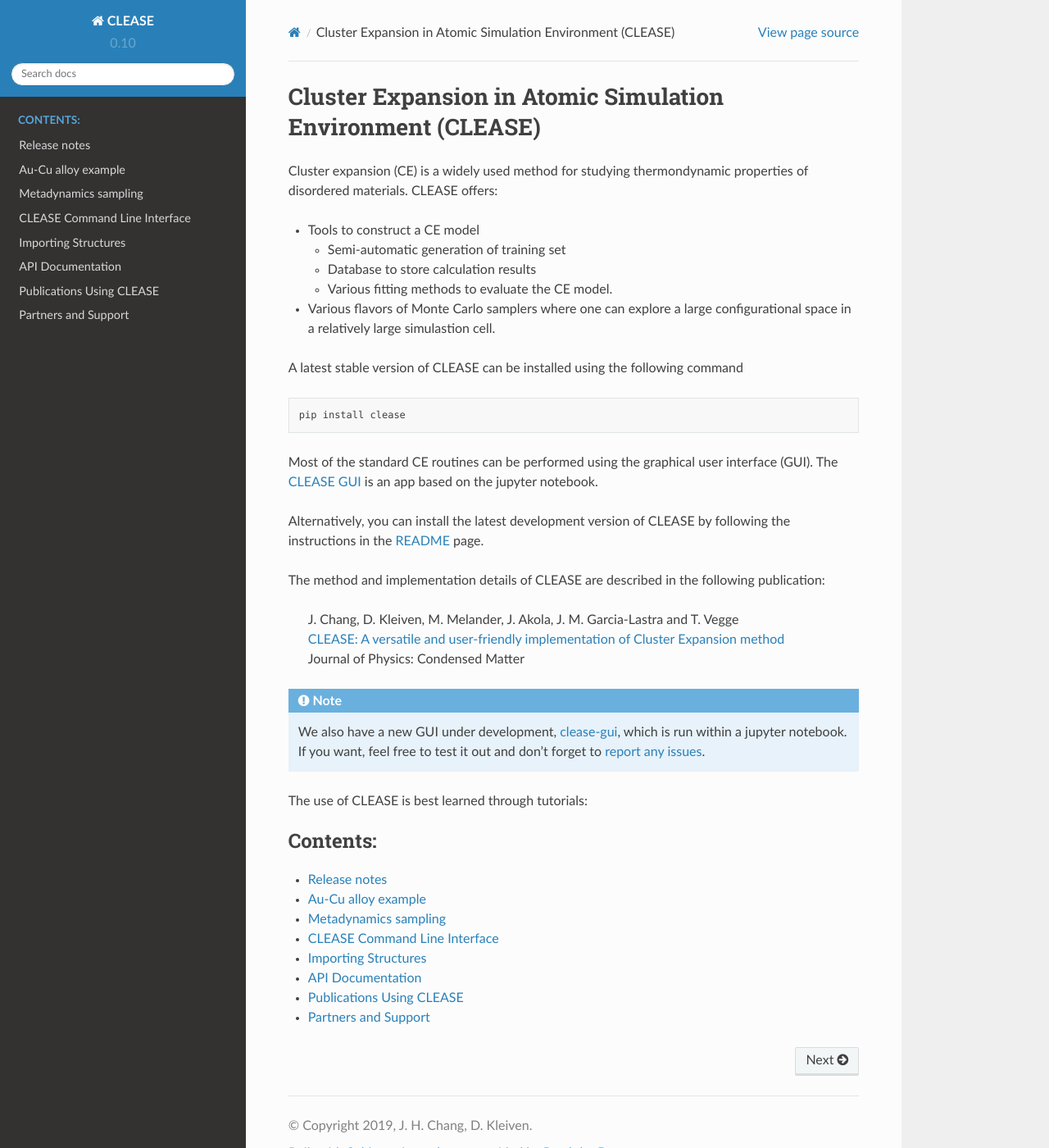
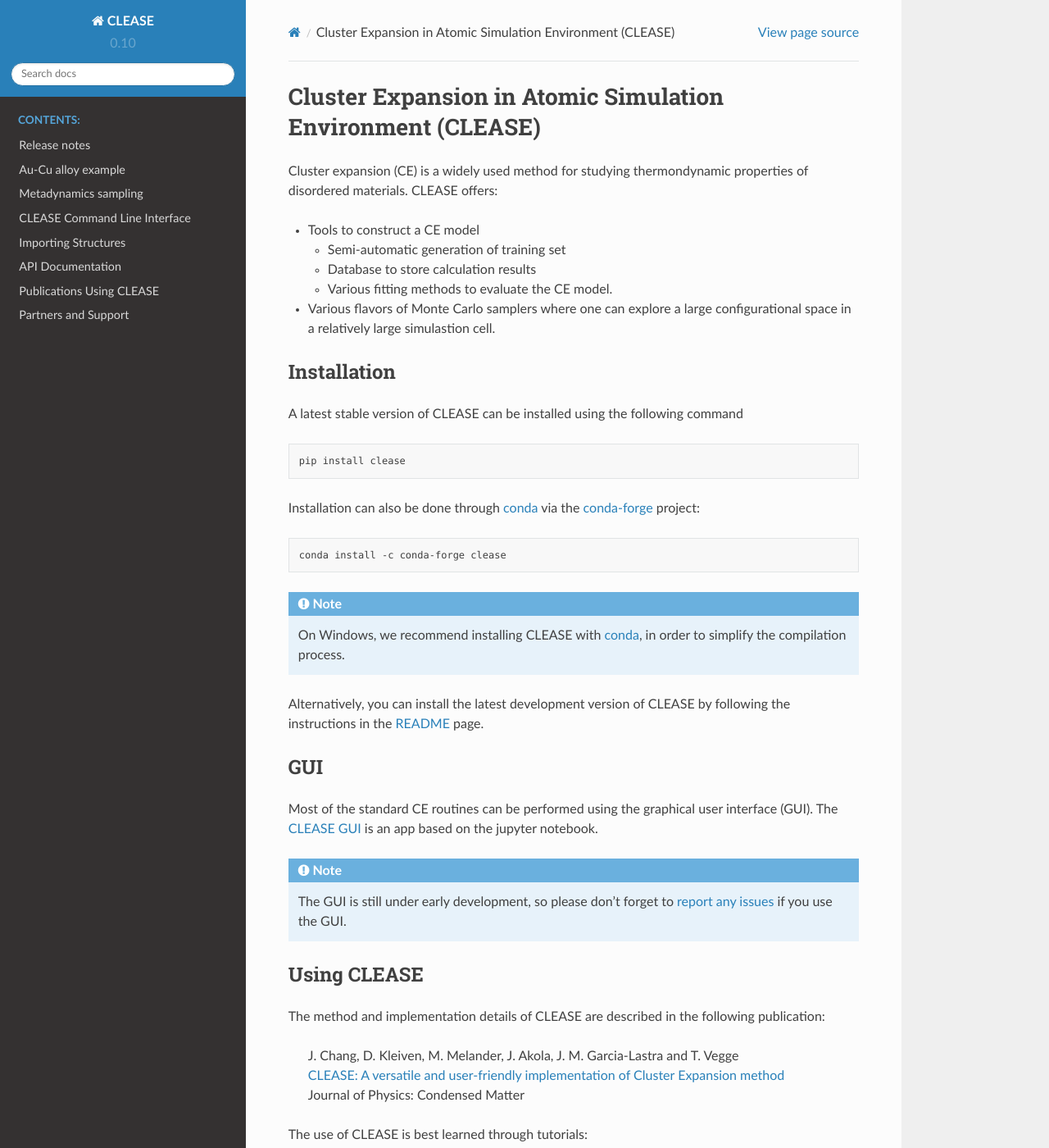
Before and after one commit to wuziqiqiqi/PD, a Sphinx documentation site: the page built from doc/source/index.rst, in a window 1280 px wide and 1400 px high. Shown: the whole window at 82% size. Built offline with Sphinx 7.4.7 and the Read the Docs theme 2.0.0, drawn with Linux system fonts in a browser that asks for light colours; pages that are not in the unit, such as notebooks, are missing from menus.

Commit message:
DOC: Document installation through conda, and recommend conda install for Windows users

```diff
--- a/doc/source/index.rst
+++ b/doc/source/index.rst
@@ -21,18 +21,46 @@ properties of disordered materials. CLEASE offers:
 * Various flavors of Monte Carlo samplers where one can explore a large
   configurational space in a relatively large simulastion cell.
 
+Installation
+------------
+
 A latest stable version of CLEASE can be installed using the following command
 
 .. code-block:: bash
 
     pip install clease
 
-Most of the standard CE routines can be performed using the graphical user
-interface (GUI). The `CLEASE GUI <https://gitlab.com/computationalmaterials/clease-gui>`_
-is an app based on the jupyter notebook.
+.. _conda: https://conda.io
+
+Installation can also be done through `conda`_ via the `conda-forge <https://conda-forge.org/>`_
+project:
+
+.. code-block:: bash
+
+   conda install -c conda-forge clease
+
+.. note::
+   On Windows, we recommend installing CLEASE with `conda`_,
+   in order to simplify the compilation process.
 
 Alternatively, you can install the latest development version of CLEASE by
 following the instructions in the `README <https://gitlab.com/computationalmaterials/clease/blob/master/README.md>`_ page.
+
+GUI
+---
+
+Most of the standard CE routines can be performed using the graphical user
+interface (GUI). The `CLEASE GUI <https://clease-gui.readthedocs.io>`_
+is an app based on the jupyter notebook.
+
+.. note::
+
+   The GUI is still under early development, so please don't forget to
+   `report any issues <https://gitlab.com/computationalmaterials/clease-gui/-/issues>`_
+   if you use the GUI.
+
+Using CLEASE
+-------------
 
 The method and implementation details of CLEASE are described in the following
 publication:
@@ -43,12 +71,6 @@ publication:
 
    __ https://doi.org/10.1088/1361-648X/ab1bbc
 
-
-.. note::
-   We also have a new GUI under development, `clease-gui <https://clease-gui.readthedocs.io>`_, which is run
-   within a jupyter notebook.
-   If you want, feel free to test it out and don't forget to
-   `report any issues <https://gitlab.com/computationalmaterials/clease-gui/-/issues>`_.
 
 The use of CLEASE is best learned through tutorials:
 
@@ -66,8 +88,6 @@ The use of CLEASE is best learned through tutorials:
    publications
    acknowledgements
 
-
-
 .. Indices and tables
 .. ==================
 
```
Also changed, not shown: README.md (+11 -1 lines).
